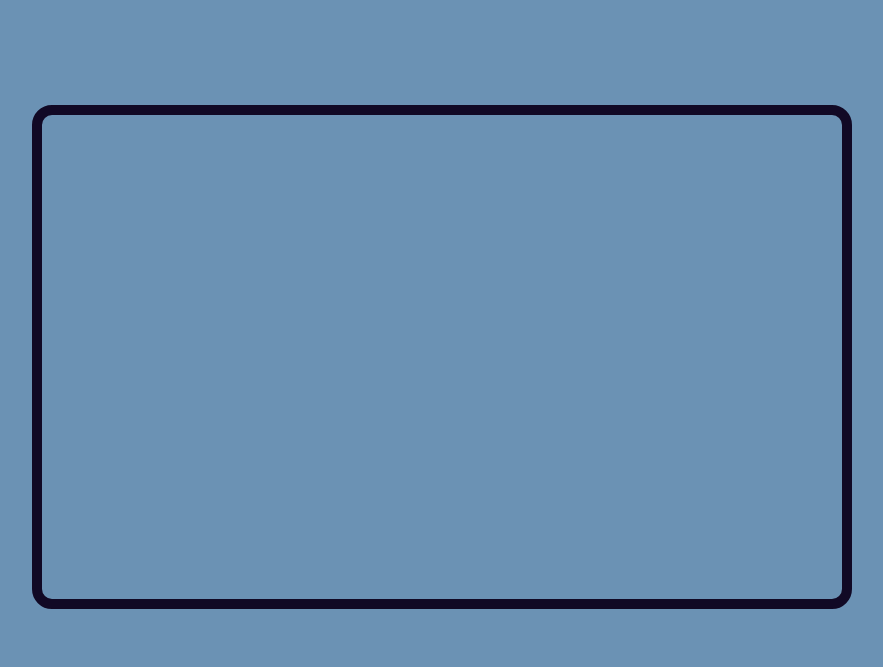
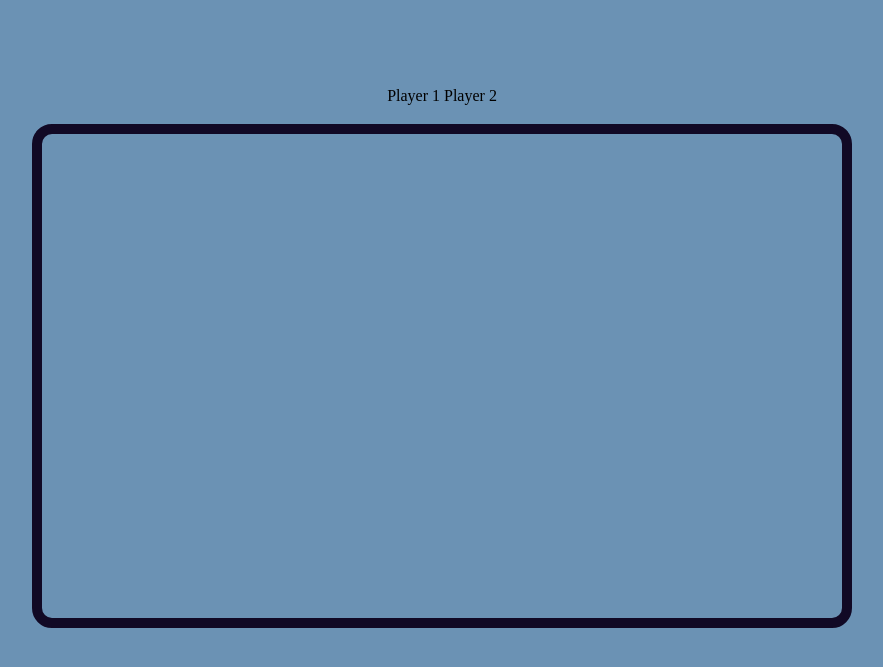
Before and after one commit to MohammadAlAgha/dice-game, a plain HTML site: page index.html in a window 1280 px wide. Shown: the part 123-790 px from the top of the page, without its empty margins (198-1081 px from the left). Drawn offline with Linux system fonts and the light colour scheme.

Commit message:
Added the labels

```diff
--- a/index.html
+++ b/index.html
@@ -11,6 +11,10 @@
     <div class="game">
       <div id="score" class="score">Refresh to start the game.</div>
       <div class="result">
+        <div class="labels">
+          <label for="">Player 1</label>
+          <label for="">Player 2</label>
+        </div>
         <div class="players">
           <div id="player1" class="player"></div>
           <div id="player2" class="player"></div>
```
